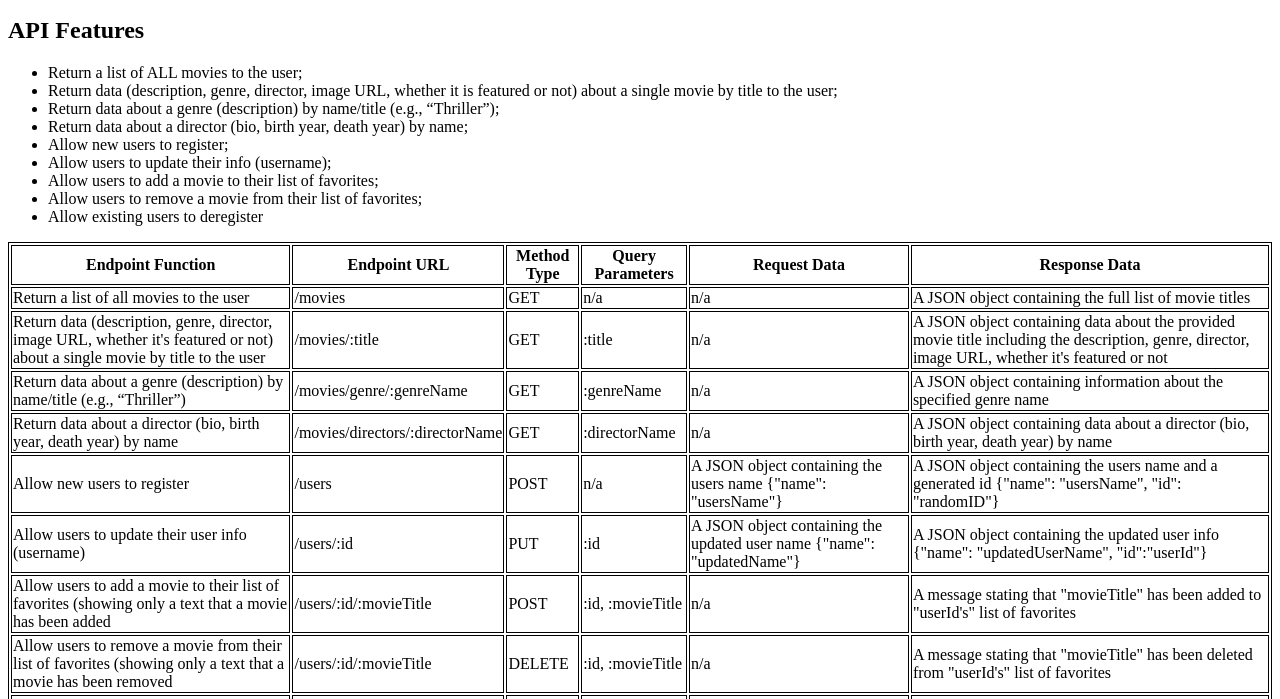
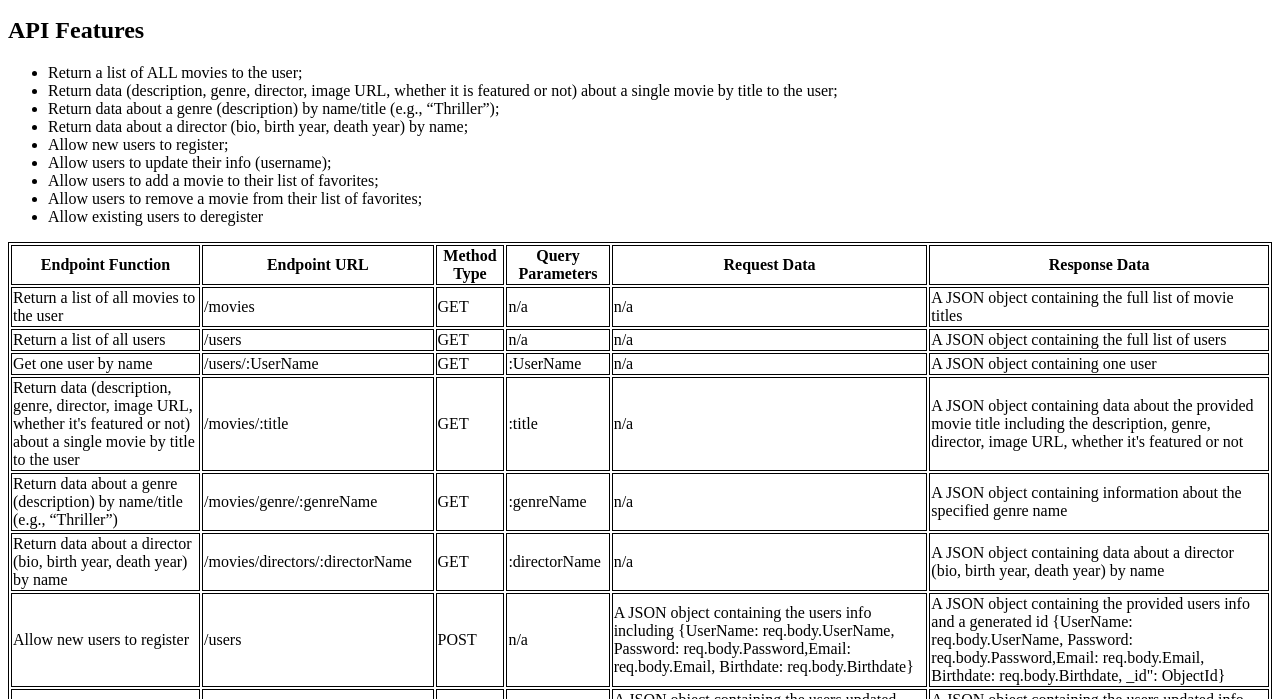
Before and after one commit to CurtisHigh/movie_api, a website: page public/documentation.html in a window 1280 px wide. Shown: the part 101-800 px from the top of the page. Drawn offline with Linux system fonts and the light colour scheme.

Commit message:
updating documentation with added methods

```diff
--- a/public/documentation.html
+++ b/public/documentation.html
@@ -45,6 +45,22 @@
         <td>A JSON object containing the full list of movie titles</td>
       </tr>
       <tr>
+        <td>Return a list of all users</td>
+        <td>/users</td>
+        <td>GET</td>
+        <td>n/a</td>
+        <td>n/a</td>
+        <td>A JSON object containing the full list of users</td>
+      </tr>
+      <tr>
+        <td>Get one user by name</td>
+        <td>/users/:UserName</td>
+        <td>GET</td>
+        <td>:UserName</td>
+        <td>n/a</td>
+        <td>A JSON object containing one user</td>
+      </tr>
+      <tr>
         <td>Return data (description, genre, director, image URL, whether it's featured or not) about a single movie by title to the user</td>
         <td>/movies/:title</td>
         <td>GET</td>
@@ -76,41 +92,46 @@
         <td>/users</td>
         <td>POST</td>
         <td>n/a</td>
-        <td>A JSON object containing the users name {"name": "usersName"}</td>
-        <td>A JSON object containing the users name and a generated id {"name": "usersName", "id": "randomID"}</td>
+        <td>A JSON object containing the users info including {UserName: req.body.UserName, Password: req.body.Password,Email: req.body.Email, Birthdate: req.body.Birthdate}
+        </td>
+        <td>A JSON object containing the provided users info and a generated id {UserName: req.body.UserName, Password: req.body.Password,Email: req.body.Email, Birthdate: req.body.Birthdate, _id": ObjectId}
+        </td>
       </tr>
       <tr>
-        <td>Allow users to update their user info (username)
+        <td>Allow users to update their user info
         </td>
-        <td>/users/:id</td>
+        <td>/users/:UserName</td>
         <td>PUT</td>
-        <td>:id</td>
-        <td>A JSON object containing the updated user name {"name": "updatedName"} </td>
-        <td>A JSON object containing the updated user info {"name": "updatedUserName", "id":"userId"}</td>
+        <td>:UserName</td>
+        <td>A JSON object containing the users updated info including {UserName: req.body.UserName, Password: req.body.Password,Email: req.body.Email, Birthdate: req.body.Birthdate}
+        </td>
+        <td>A JSON object containing the users updated info including {UserName: req.body.UserName, Password: req.body.Password,Email: req.body.Email, Birthdate: req.body.Birthdate}
+        </td>
       </tr>
       <tr>
         <td>Allow users to add a movie to their list of favorites (showing only a text that a movie has been added</td>
-        <td>/users/:id/:movieTitle</td>
+        <td>/users/:UserName/movies/:movieId</td>
         <td>POST</td>
-        <td>:id, :movieTitle</td>
+        <td>:UserName, :movieId</td>
         <td>n/a</td>
         <td>A message stating that "movieTitle" has been added to "userId's" list of favorites</td>
       </tr>
       <tr>
         <td>Allow users to remove a movie from their list of favorites (showing only a text that a movie has been removed</td>
-        <td>/users/:id/:movieTitle</td>
+        <td>/users/:UserName/movies/:movieId</td>
         <td>DELETE</td>
-        <td>:id, :movieTitle</td>
+        <td>:UserName, :movieId</td>
         <td>n/a</td>
         <td>A message stating that "movieTitle" has been deleted from "userId's" list of favorites</td>
       </tr>
       <tr>
         <td>Allow existing users to deregister (showing only a text that a user email has been removed</td>
-        <td>/users/:id</td>
+        <td>/users/:UserName</td>
         <td>DELETE</td>
-        <td>:id</td>
+        <td>:UserName</td>
         <td>n/a</td>
-        <td>A massage stating that users email has been removed from the list of users</td>
+        <td>A massage stating that users email has been removed from the list of users
+        </td>
       </tr>
     </tbody>
   </table>
```
